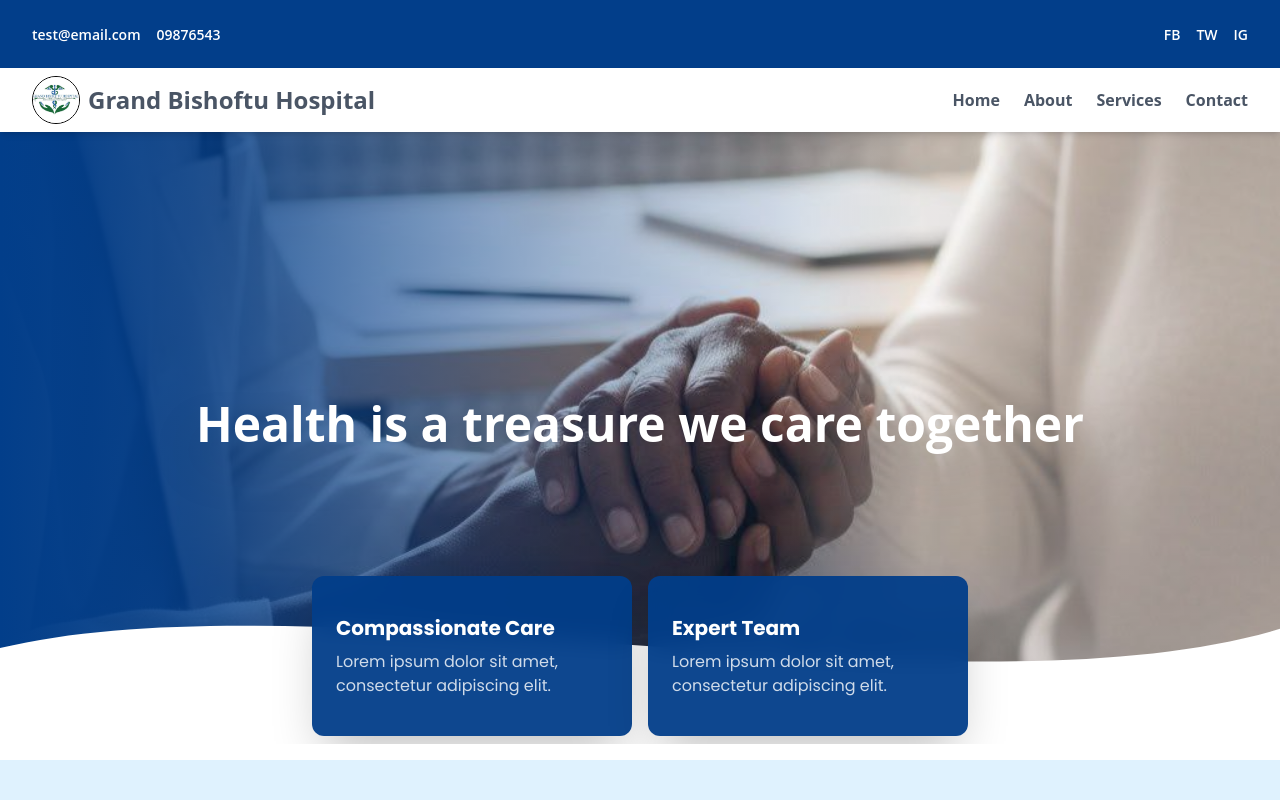
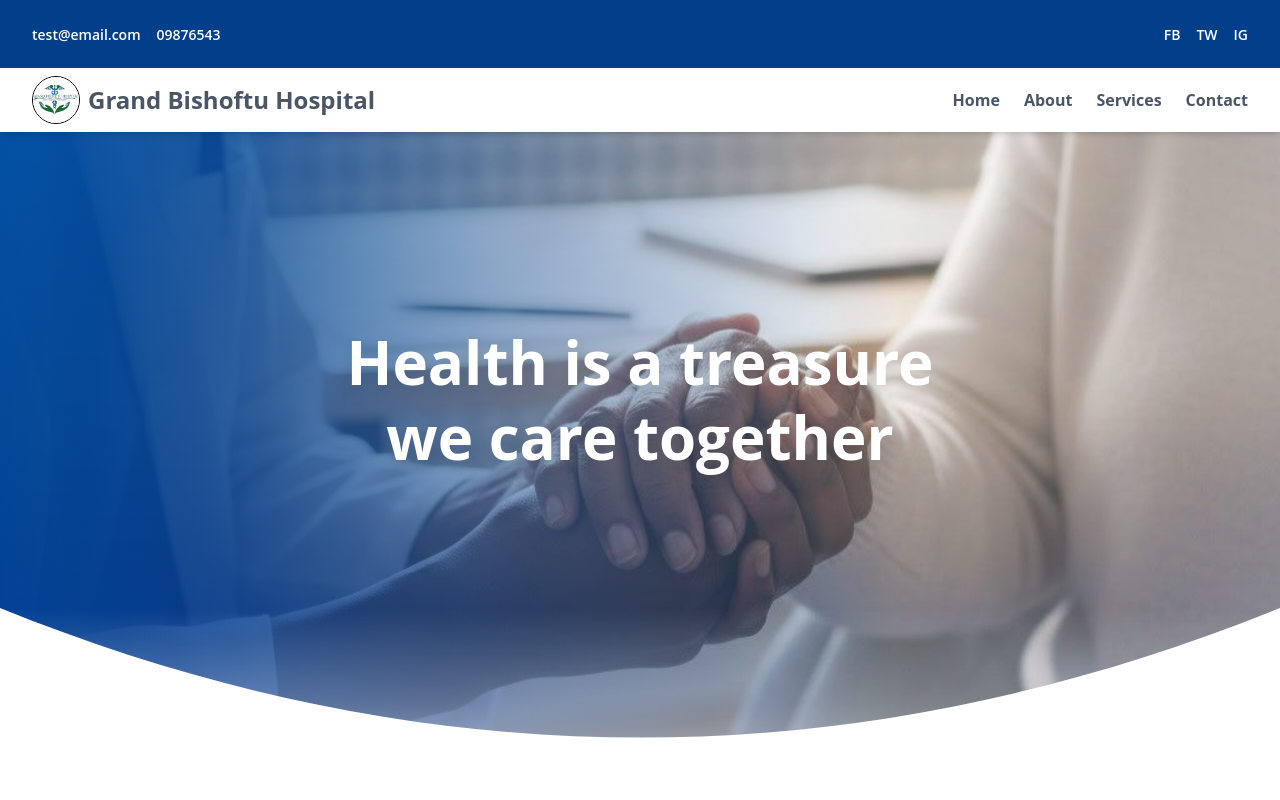
Before and after one commit to Tsedniya/Grand_Bishoftu_Hospital, a React (Vite) app in the folder myapp/: page / in a window 1280 px wide. Shown: the top 800 px of the page. Built offline with nearby package versions, Linux system fonts and the light colour scheme.

Commit message:
frontend:hero

```diff
--- a/myapp/src/components/Hero.jsx
+++ b/myapp/src/components/Hero.jsx
@@ -1,160 +1,117 @@
 import React from "react";
 import home from "../assets/home.jpg";
-import tpulse from "../assets/tpulse.svg";
-import heart from "../assets/heart.svg";
 
 const Hero = () => {
   return (
-    <>
-      <section className="bg-white mt-26 relative w-full h-[45vh] sm:h-[50vh] md:h-[60vh] lg:h-[80vh] min-h-[350px] overflow-hidden">
+    <section className="relative w-full overflow-hidden">
 
-        {/* Hero background image */}
-        <div className="absolute inset-0">
+      {/* Hero container */}
+      <div className="relative w-full h-[45vh] sm:h-[50vh] md:h-[60vh] lg:h-[100vh] min-h-[350px]">
+
+        {/* Background image */}
         <img
           src={home}
           alt="Hero"
-            className="w-full h-full object-cover"
+          className="absolute inset-0 w-full h-full object-cover"
           style={{ objectPosition: "center 75%" }}
         />
-        </div>
 
-        {/* Gradient overlay */}
+        {/* First gradient overlay - Main blue gradient */}
         <div
-          className="absolute inset-0"
+          className="absolute top-0 left-0 w-full h-full z-10"
           style={{
             background: `linear-gradient(
               to right,
               #023E8A 0%,
-              rgba(2,62,138,0.85) 15%,
-              rgba(2,62,138,0.6) 30%,
-              rgba(2,62,138,0.35) 45%,
-              rgba(2,62,138,0.18) 60%,
-              rgba(255,255,255,0.35) 72%,
-              rgba(255,255,255,0.35) 100%
+              rgba(2,62,138,0.85) 18%,
+              rgba(2,62,138,0.6) 35%,
+              rgba(2,62,138,0.3) 55%,
+              rgba(255,255,255,0.15) 70%,
+              rgba(255,255,255,0.25) 100%
             )`,
           }}
         />
 
-        {/* Main content */}
-        <div className="relative z-10 flex flex-col justify-center h-full px-6 md:px-16 lg:px-24">
-          <h1 className="text-center text-3xl sm:text-4xl md:text-5xl font-opensans font-bold text-white leading-tight drop-shadow-2xl">
-            <span>Health is a treasure </span>
-            <span>we care together</span>
+        {/* Second gradient overlay - Center radial gradient */}
+        <div
+          className="absolute top-1/2 left-1/2 -translate-x-1/2 -translate-y-1/2 w-[120%] h-[120%] z-11"
+          style={{
+            background: `radial-gradient(
+              circle at center,
+              rgba(255,255,255,0.15) 0%,
+              rgba(255,255,255,0.1) 25%,
+              rgba(255,255,255,0.05) 40%,
+              rgba(2,62,138,0.1) 60%,
+              rgba(2,62,138,0.2) 80%,
+              rgba(2,62,138,0.3) 100%
+            )`,
+            mixBlendMode: 'screen'
+          }}
+        />
+
+        {/* Third gradient overlay - Vertical light overlay */}
+        <div
+          className="absolute top-0 left-0 w-full h-full z-12"
+          style={{
+            background: `linear-gradient(
+              to bottom,
+              rgba(255,255,255,0.2) 0%,
+              rgba(255,255,255,0.15) 15%,
+              rgba(255,255,255,0.1) 30%,
+              rgba(255,255,255,0.05) 50%,
+              rgba(2,62,138,0.1) 70%,
+              rgba(2,62,138,0.2) 85%,
+              rgba(2,62,138,0.3) 100%
+            )`,
+            mixBlendMode: 'overlay'
+          }}
+        />
+
+        {/* Content */}
+        <div className="relative z-30 flex flex-col justify-center items-center h-full px-6 md:px-16 lg:px-24">
+          <h1 className="text-center text-3xl sm:text-4xl md:text-5xl lg:text-6xl font-bold text-white leading-tight drop-shadow-xl">
+            <span className="block">Health is a treasure</span>
+            <span className="block">we care together</span>
           </h1>
+
         </div>
 
-        {/* Overlapping flip cards */}
-        <div className="
-          hidden
-          sm:flex
-          sm:absolute sm:inset-x-0 sm:bottom-[-40px]
-          sm:pb-12 sm:px-8
-          gap-4 justify-center items-end z-50
-        ">
-          {/* Card 1 */}
-          <div className="group perspective w-80 h-40">
-            <div className="
-              relative w-full h-full
-              transition-transform duration-500
-              transform-style preserve-3d
-              group-hover:rotate-y-180
-            ">
-              <div className="
-                absolute inset-0 bg-[#023E8A]/95 backdrop-blur-md rounded-xl shadow-2xl
-                flex flex-col justify-center p-6 text-left
-                backface-hidden
-              ">
-                <p className="text-white font-bold mb-2 text-xl font-poppins">Compassionate Care</p>
-                <p className="text-white/80 text-base font-poppins">
-                  Lorem ipsum dolor sit amet, consectetur adipiscing elit.
-                </p>
-              </div>
-              <div className="bg-white absolute inset-0 text-[#023E8A]/95 font-semibold rounded-xl shadow-2xl
-                flex flex-col justify-center p-6 text-left
-                rotate-y-180 backface-hidden">
-                  <img src={tpulse} alt="Star" className="mb-3 w-10" />
-                  <p className="font-semibold mb-1 font-poppins text-2xl">Compassionate Care</p>
-                  <p className="text-sm font-poppins">
-                      Lorem ipsum dolor sit amet, consectetur adipiscing elit.
-                  </p>
-              </div>
-            </div>
-          </div>
-
-          {/* Card 2 */}
-          <div className="group perspective w-80 h-40">
-            <div className="
-              relative w-full h-full
-              transition-transform duration-500
-              transform-style preserve-3d
-              group-hover:rotate-y-180
-            ">
-              <div className="
-                absolute inset-0 bg-[#023E8A]/95 backdrop-blur-md rounded-xl shadow-2xl
-                flex flex-col justify-center p-6 text-left
-                backface-hidden
-              ">
-                <p className="text-white font-bold mb-2 text-xl font-poppins">Expert Team</p>
-                <p className="text-white/80 text-base font-poppins">
-                  Lorem ipsum dolor sit amet, consectetur adipiscing elit.
-                </p>
-              </div>
-              <div className="bg-white absolute inset-0 text-[#023E8A]/95 font-semibold rounded-xl shadow-2xl
-                flex flex-col justify-center p-6 text-left
-                rotate-y-180 backface-hidden">
-                  <img src={heart} alt="Heart" className="mb-3 w-10" />
-                  <p className="font-semibold mb-1 text-2xl font-poppins">Patient Safety</p>
-                  <p className="text-sm font-poppins">
-                       Lorem ipsum dolor sit amet, consectetur adipiscing elit.
-                  </p>
-              </div>
-            </div>
-          </div>
-        </div>
-
-        {/* Stacked page-curl / bottom divider */}
-        <div className="absolute inset-x-0 bottom-0 h-48 pointer-events-none z-40">
+        {/* Enhanced curved section with multiple layers */}
+        <div className="absolute bottom-0 left-0 w-full pointer-events-none z-40">
+          {/* Main curve */}
           <svg
             viewBox="0 0 1440 200"
             preserveAspectRatio="none"
-            className="absolute inset-x-0 bottom-0 w-full h-full"
+            className="w-full h-32 md:h-40 lg:h-48"
           >
             <path
+              d="M0,0 C480,180 960,180 1440,0 L1440,200 L0,200 Z"
               fill="#ffffff"
-              d="M0,100 C360,20 1080,180 1440,80 L1440,200 L0,200 Z"
             />
           </svg>
-          <svg
-            viewBox="0 0 1440 200"
-            preserveAspectRatio="none"
-            className="absolute inset-x-0 bottom-0 w-full h-full opacity-60"
-          >
-            <path
-              fill="#ffffff"
-              d="M0,120 C400,40 1000,160 1440,100 L1440,200 L0,200 Z"
+
+          {/* Overlay gradient on curve */}
+          <div
+            className="absolute bottom-0 left-0 w-full h-32 md:h-40 lg:h-48"
+            style={{
+              background: `linear-gradient(
+                to bottom,
+                rgba(255,255,255,0) 0%,
+                rgba(255,255,255,0.3) 50%,
+                rgba(255,255,255,0.7) 100%
+              )`,
+              mixBlendMode: 'overlay'
+            }}
           />
-          </svg>
-          <svg
-            viewBox="0 0 1440 200"
-            preserveAspectRatio="none"
-            className="absolute inset-x-0 bottom-0 w-full h-full opacity-40"
-          >
-            <path
-              fill="#ffffff"
-              d="M0,140 C300,60 1100,140 1440,120 L1440,200 L0,200 Z"
-            />
-          </svg>
         </div>
 
+        {/* Floating decorative elements (optional) */}
+        <div className="absolute top-1/4 left-1/4 w-16 h-16 rounded-full bg-white/10 blur-xl z-0" />
+        <div className="absolute top-1/3 right-1/4 w-24 h-24 rounded-full bg-white/5 blur-xl z-0" />
+        <div className="absolute bottom-1/4 left-1/3 w-20 h-20 rounded-full bg-blue-300/10 blur-xl z-0" />
+
+      </div>
     </section>
-
-      <style>{`
-        .perspective { perspective: 1000px; }
-        .backface-hidden { backface-visibility: hidden; }
-        .rotate-y-180 { transform: rotateY(180deg); }
-        .transform-style { transform-style: preserve-3d; }
-      `}</style>
-    </>
   );
 };
 
--- a/myapp/src/index.css
+++ b/myapp/src/index.css
@@ -20,58 +20,3 @@ body {
 a.active hr {
   display: block;
 }
-
-/* New improved hero curve - soft asymmetric wave, responsive */
-.hero-clip {
-  clip-path: polygon(
-    0 0,
-    100% 0,
-    100% 92%,
-    92% 100%,
-    8% 100%,
-    0 92%
-  );
-}
-
-
-/* Tablet (md) - slightly softer curve */
-@media (min-width: 768px) {
-  .hero-clip {
-    clip-path: polygon(
-      0 0,
-      100% 0,
-      100% 88%,
-      90% 100%,
-      10% 100%,
-      0 88%
-    );
-  }
-}
-
-/* Desktop (lg) - beautiful subtle wave, matching the SVG feel */
-@media (min-width: 1024px) {
-  .hero-clip {
-    clip-path: polygon(
-      0 0,
-      100% 0,
-      100% 85%,
-      88% 100%,
-      12% 100%,
-      0 85%
-    );
-  }
-}
-
-/* Extra large screens - even more refined */
-@media (min-width: 1280px) {
-  .hero-clip {
-    clip-path: polygon(
-      0 0,
-      100% 0,
-      100% 82%,
-      85% 100%,
-      15% 100%,
-      0 82%
-    );
-  }
-}
```
Lines whose indentation alone changed are shown as unchanged.
